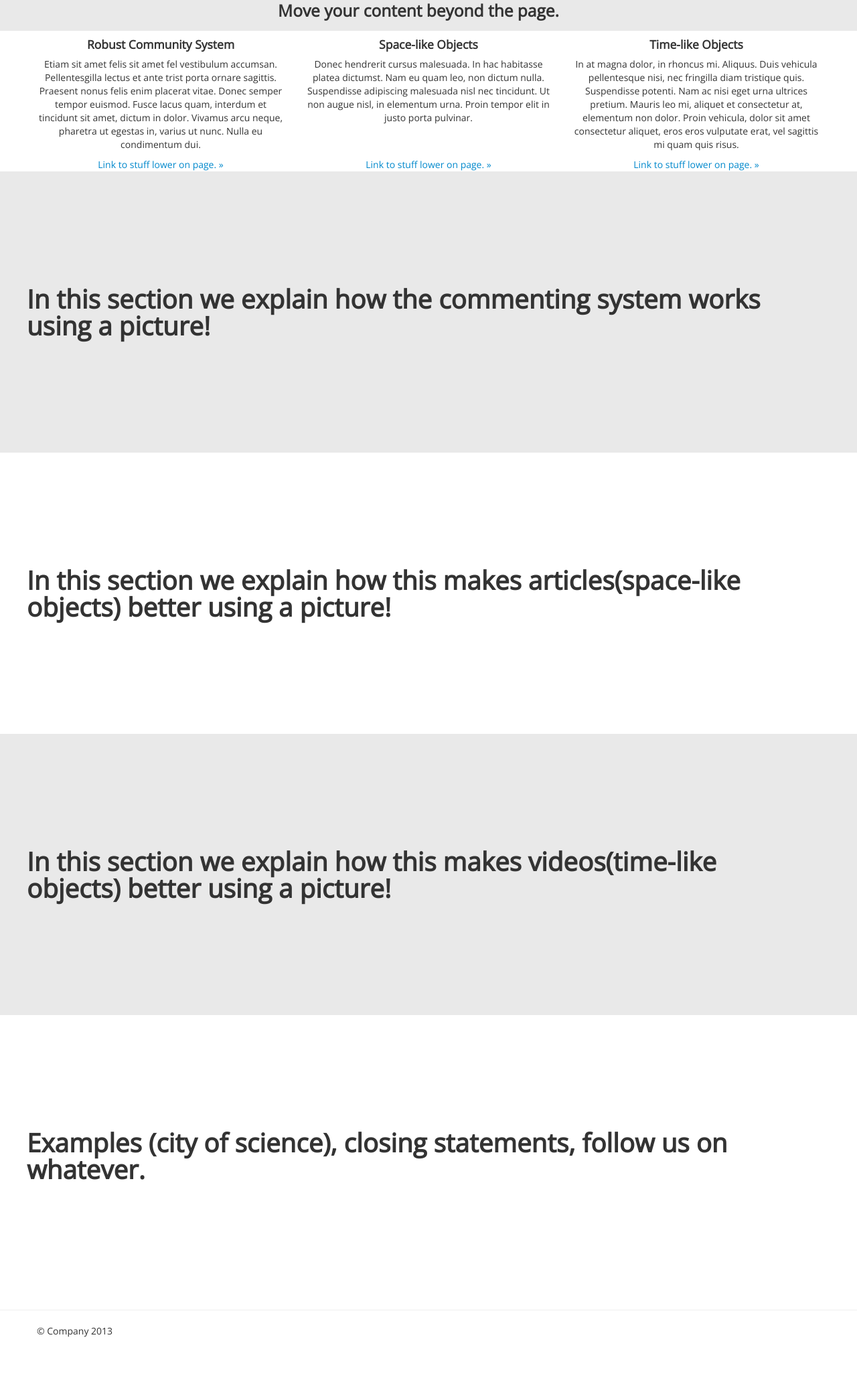
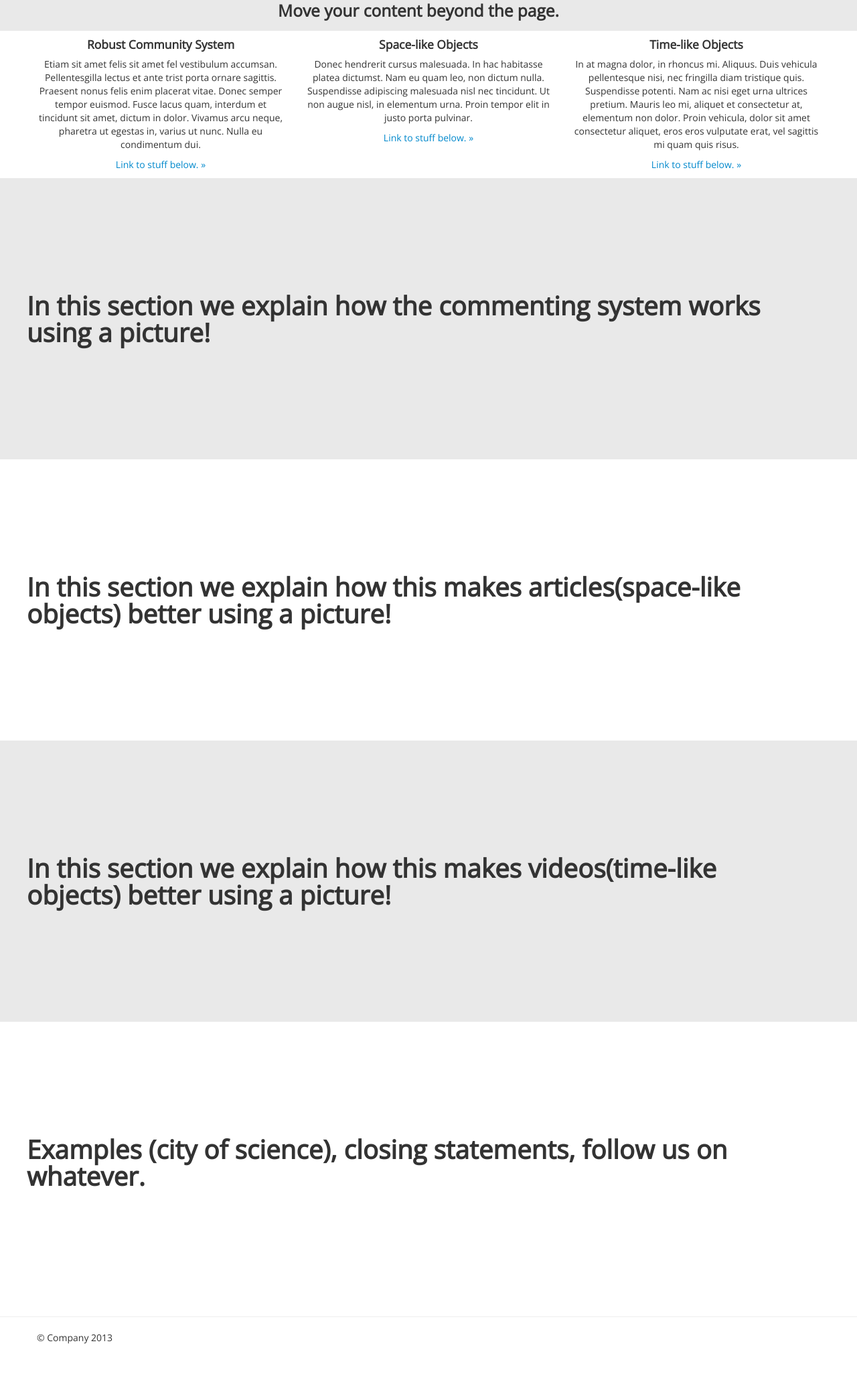
Before and after one commit to IanHung/html5test, a Django app: page / in a window 1280 px wide. Shown: the part 342-2400 px from the top of the page at 67% size. Before the commit the page ends 2339 px from the top, so only its background shows below. Run offline with Django 3.2, Linux system fonts and the light colour scheme; parts of the project's set-up code (start-up, migrations or seed data) failed here and were passed over; some libraries are stand-ins or nearby versions.

Commit message:
Changed dummy links below text sections

```diff
--- a/static/html5test/css/custom.css
+++ b/static/html5test/css/custom.css
@@ -20,6 +20,16 @@ body {
 
 }
 
+.relative {
+	margin-top:15px;
+	position: relative;
+}
+
+.bot {
+	position: absolute;
+
+}
+
 .fat {
 	padding-top: 160px;
 	padding-bottom: 160px;
--- a/templates/base.html
+++ b/templates/base.html
@@ -91,29 +91,22 @@
 		     					 Pellentesgilla lectus et ante trist porta ornare sagittis.
 		     					  Praesent nonus felis enim placerat vitae. Donec semper tempor euismod.
 		     					  Fusce lacus quam, interdum et tincidunt sit amet, dictum in dolor. Vivamus arcu neque, pharetra ut egestas in, varius ut nunc. Nulla eu condimentum dui.<p>
+		     				<a href="#">Link to stuff below.  &raquo;</a>
 		     			</div>
 		     			<div class="span4 text-center">
 		     				<h4>Space-like Objects</h4>
 		     				<p> Donec hendrerit cursus malesuada. In hac habitasse platea dictumst. Nam eu quam leo, non dictum nulla. Suspendisse adipiscing malesuada nisl nec tincidunt. Ut non augue nisl, in elementum urna. Proin tempor elit in justo porta pulvinar.<p>
+		     				<a href="#">Link to stuff below.  &raquo;</a>
 		     			</div>
 		     			<div class="span4 text-center">
 		     				<h4>Time-like Objects</h4>
 		     				<p>In at magna dolor, in rhoncus mi. Aliquus. Duis vehicula pellentesque nisi, nec fringilla diam tristique quis. Suspendisse potenti. Nam ac nisi eget urna ultrices pretium. Mauris leo mi, aliquet et consectetur at, elementum non dolor. Proin vehicula, dolor sit amet consectetur aliquet, eros eros vulputate erat, vel sagittis mi quam quis risus. <p>
+		     				<a href="#">Link to stuff below.  &raquo;</a>
 		     			</div>
 
      				</div>
 
-     				<div class="row">
-	     				<div class="span4 text-center">
-	     					<a href="#">Link to stuff lower on page.  &raquo;</a>
-	     				</div>
-	     				<div class="span4 text-center">
-	     					<a href="#">Link to stuff lower on page.  &raquo;</a>
-	     				</div>
-	     				<div class="span4 text-center">
-	     					<a href="#">Link to stuff lower on page.  &raquo;</a>
-	     				</div>
-     				</div>
+
      			</div>
      		<div class="row shaded">
      			<div class="container fat">
```
